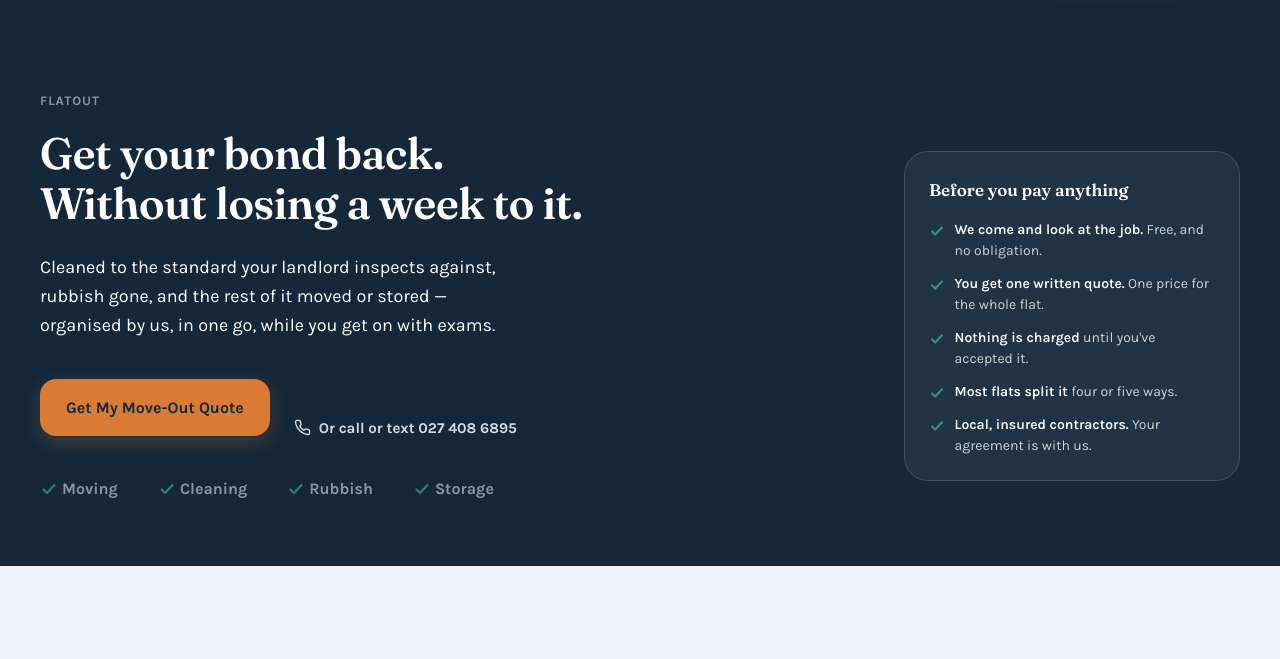
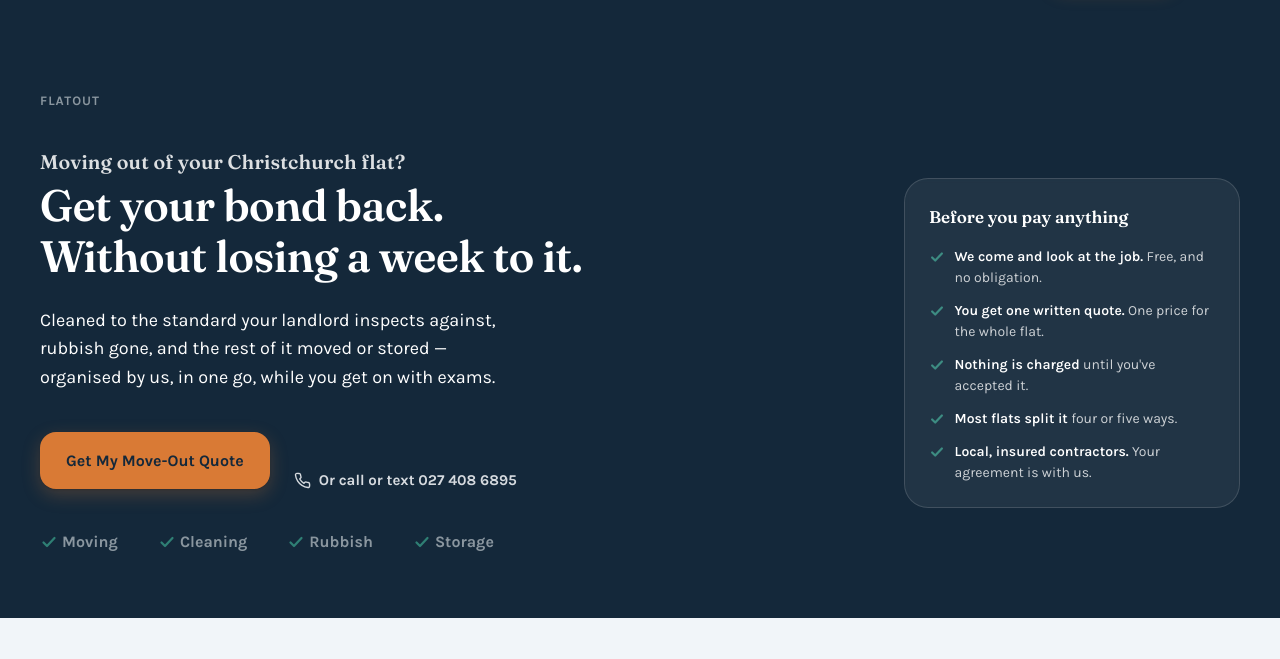
Before and after one commit to daniboi1232/flatoutnz, a website: page index.html in a window 1280 px wide. Shown: the part 115-774 px from the top of the page. Drawn offline with Linux system fonts and the light colour scheme.

Commit message:
Headings: search words in homepage H1, de-duplicate Services H2 (#4)
- Homepage H1 gains a small lead-in, "Moving out of your Christchurch
  flat?", above the existing headline (which is unchanged). The H1 had no
  words people actually search for.
- Services: the first H2 repeated the H1 word for word; now "What we can
  sort for you".

Copy change — for Dan to review and merge.


Claude-Session: https://claude.ai/code/session_014hNPLPZciuYXRbK8VJ2LSN

Co-authored-by: Claude <noreply@anthropic.com>

```diff
--- a/css/site.css
+++ b/css/site.css
@@ -1832,3 +1832,7 @@ body:has(#quote-form) .mobile-cta { display: none !important; }
   .form-option { display: flex; align-items: center; padding-block: 0.35rem; }
   .btn { display: inline-flex; align-items: center; justify-content: center; }
 }
+
+/* Smaller lead-in line inside the homepage H1, so the heading carries
+   "Christchurch flat" for search without changing the headline's look. */
+.hero__eyebrow-h1 { display: inline-block; font-size: 0.45em; font-weight: 500; letter-spacing: 0.01em; opacity: 0.85; margin-bottom: 0.35em; }
--- a/index.html
+++ b/index.html
@@ -181,7 +181,7 @@
   <div class="container hero__inner">
     <div class="hero__main">
     <p class="eyebrow hero__kicker">FlatOut</p>
-    <h1 class="hero__headline">Get your bond back.<br>Without losing a week to it.</h1>
+    <h1 class="hero__headline"><span class="hero__eyebrow-h1">Moving out of your Christchurch flat?</span><br>Get your bond back.<br>Without losing a week to it.</h1>
     <p class="hero__sub">
       Cleaned to the standard your landlord inspects against, rubbish gone,
       and the rest of it moved or stored — organised by us, in one go, while
```
Also changed, not shown: services/index.html (+1 -1 lines).
